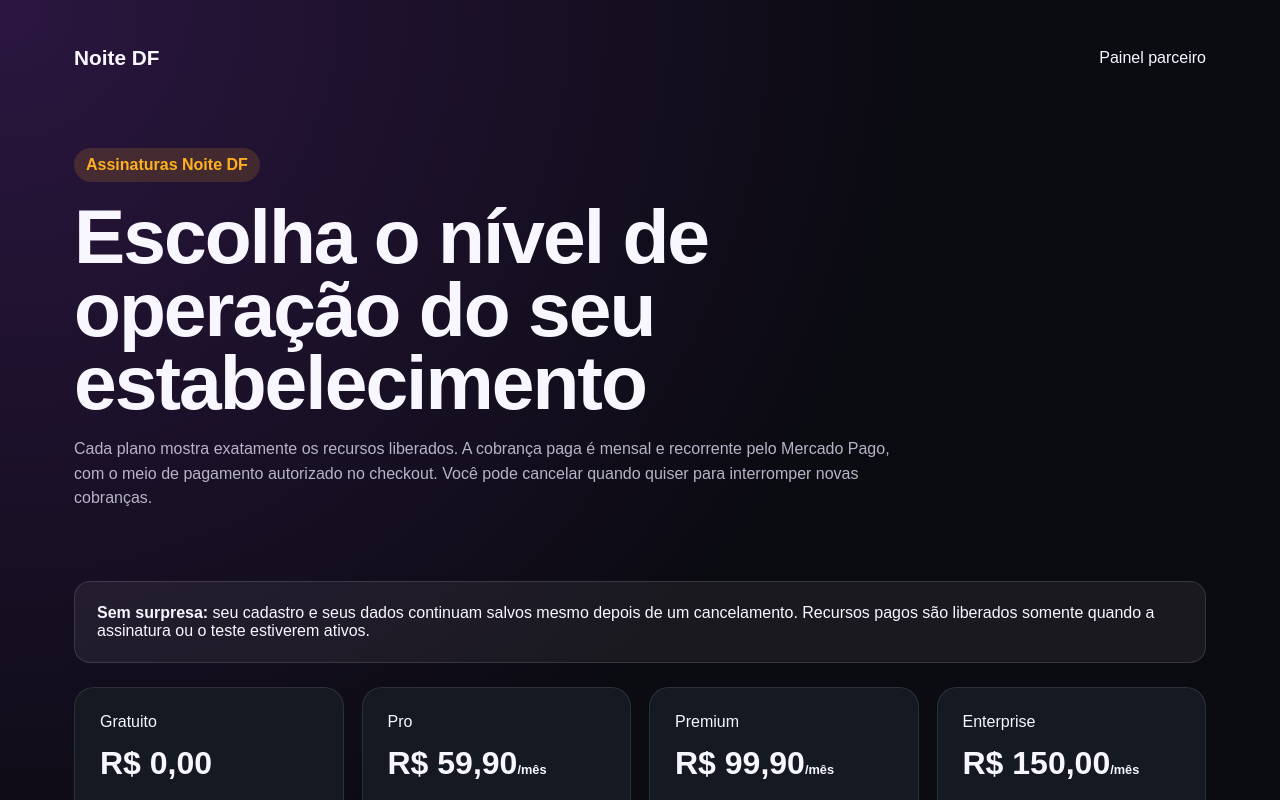
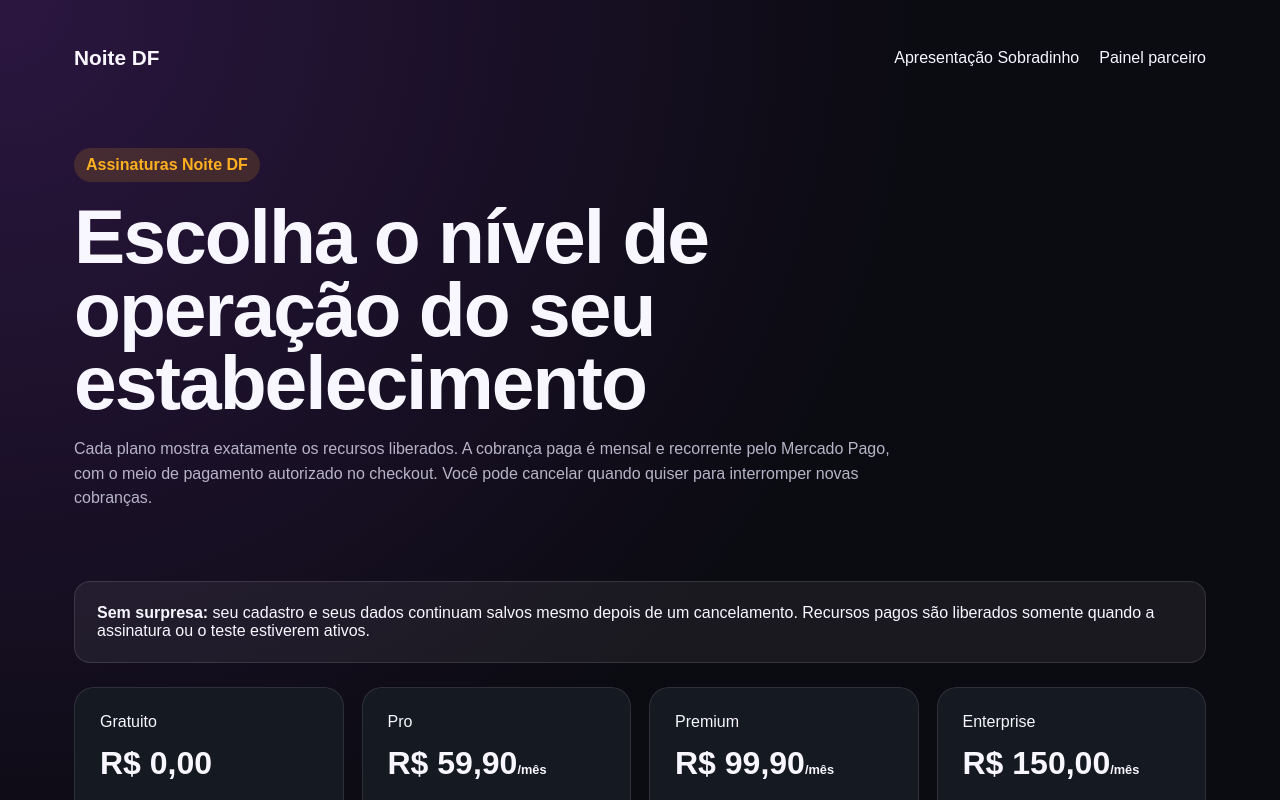
Before and after one commit to leonardodutrards-del/noite-df, a Next.js app: page /planos in a window 1280 px wide. Shown: the top 800 px of the page. Built offline with nearby package versions, Linux system fonts and the light colour scheme; no server answers.

Commit message:
feat: link plans to Sobradinho sales presentation

```diff
--- a/app/planos/page.tsx
+++ b/app/planos/page.tsx
@@ -9,7 +9,10 @@ export default function PlansPage() {
     <main className="container">
       <header className="topbar">
         <Link className="brand" href="/">Noite DF</Link>
-        <Link href="/parceiro">Painel parceiro</Link>
+        <nav>
+          <Link href="/parceiros/sobradinho">Apresentação Sobradinho</Link>
+          <Link href="/parceiro">Painel parceiro</Link>
+        </nav>
       </header>
 
       <section className="page-heading">
```
